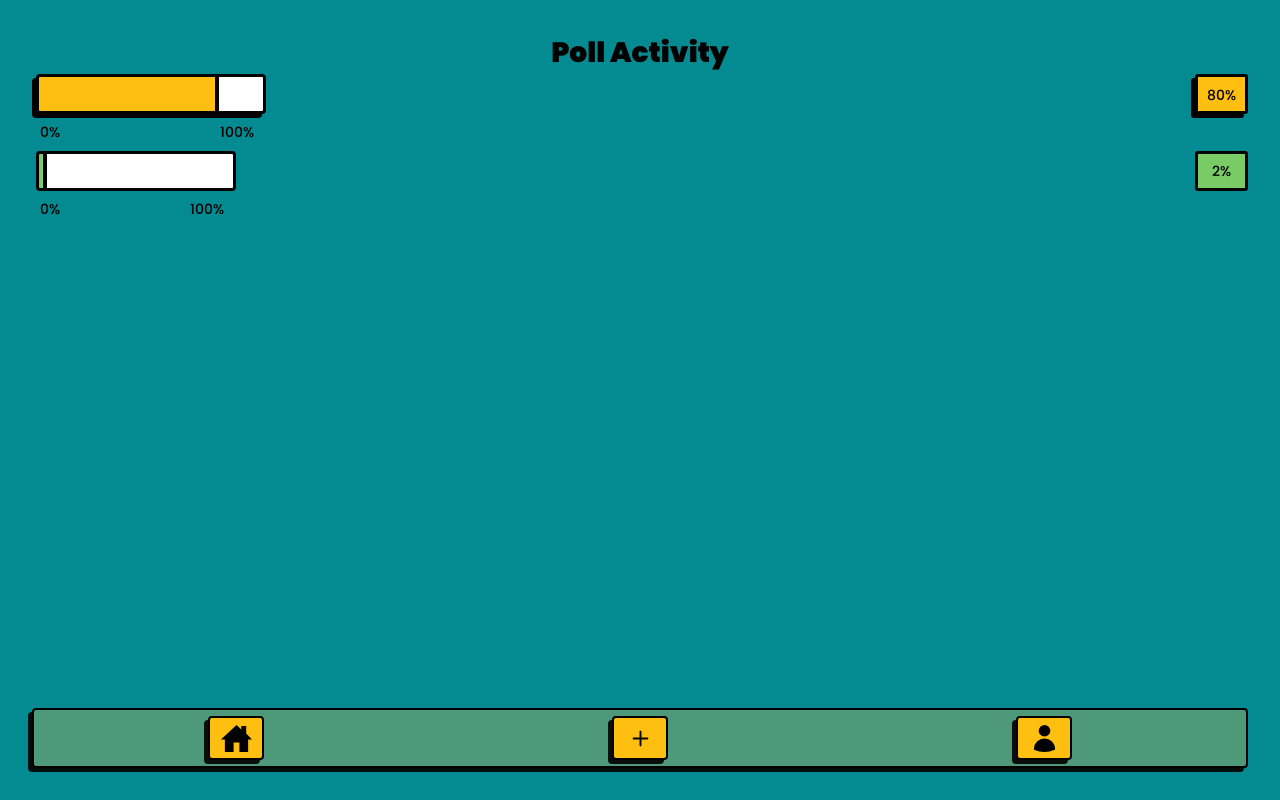
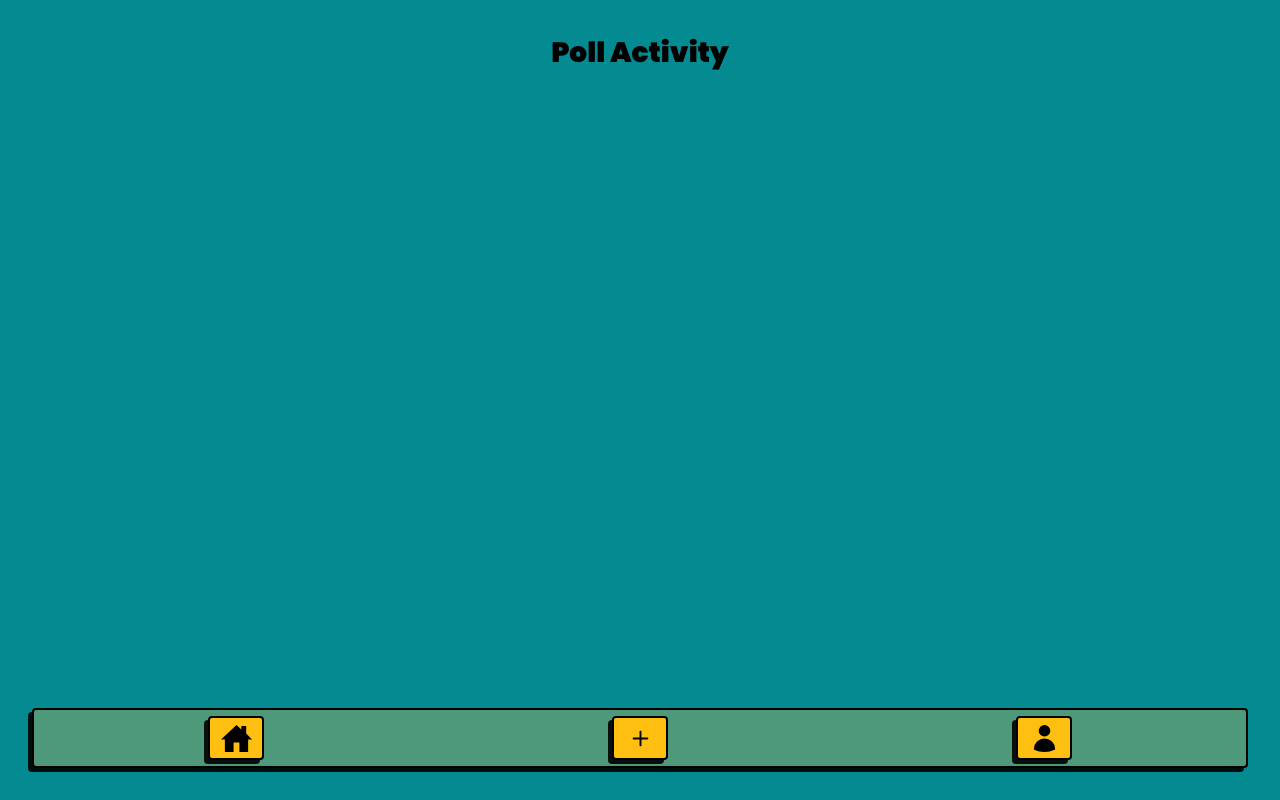
Before and after one commit to devhausleipzigacademy/camp9-final-project, a Next.js app: page / in a window 1280 px wide. Built offline with nearby package versions, Linux system fonts and the light colour scheme.

Commit message:
reverse merged

```diff
--- a/app/(protected)/(home)/page.tsx
+++ b/app/(protected)/(home)/page.tsx
@@ -1,12 +1,7 @@
-import ConsensusController from 'components/ConsensusController';
-import PollProgressBar from 'components/PollProgressBar';
-
 export default function Home() {
   return (
     <>
       <h1 className="title-black">Poll Activity</h1>
-      <ConsensusController />
-      <PollProgressBar votes={2} participants={90} />
     </>
   );
 }
```
